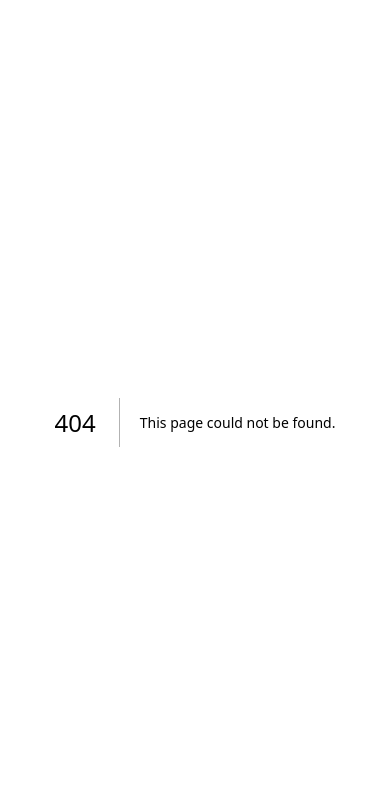
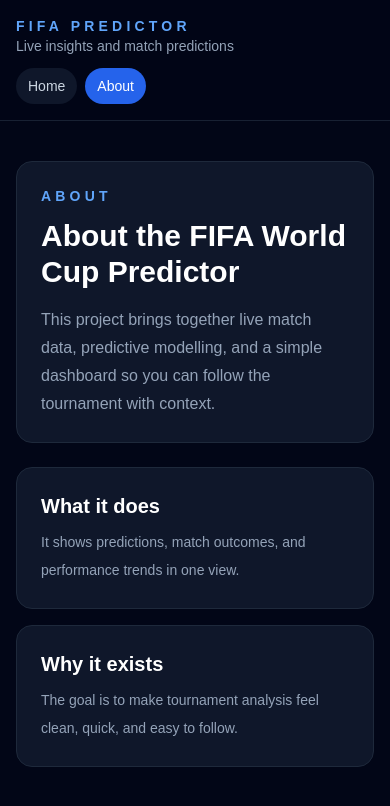
Before and after one commit to kriskilsby/fifa-world-cup-predictor, a Next.js app in the folder frontend/: page /about in a window 390 px wide. Before the commit this address had no page. Shown: the top 806 px of the page. Built offline with nearby package versions, Linux system fonts and the light colour scheme.

Commit message:
Frontend responsive improvements

```diff
--- /dev/null
+++ b/frontend/app/about/page.tsx
@@ -0,0 +1,39 @@
+import Header from "../components/Header";
+
+export default function AboutPage() {
+  return (
+    <main className="min-h-screen bg-slate-950 text-white">
+      <Header />
+
+      <div className="mx-auto flex max-w-4xl flex-col gap-6 px-4 py-10 sm:px-6 lg:px-8">
+        <div className="rounded-2xl border border-slate-800 bg-slate-900 p-6 sm:p-8">
+          <p className="mb-3 text-sm font-semibold uppercase tracking-[0.3em] text-blue-400">
+            About
+          </p>
+          <h1 className="text-3xl font-bold sm:text-4xl">
+            About the FIFA World Cup Predictor
+          </h1>
+          <p className="mt-4 text-base leading-7 text-slate-400">
+            This project brings together live match data, predictive modelling, and a simple dashboard so you can follow the tournament with context.
+          </p>
+        </div>
+
+        <div className="grid gap-4 md:grid-cols-2">
+          <div className="rounded-2xl border border-slate-800 bg-slate-900 p-6">
+            <h2 className="text-xl font-semibold">What it does</h2>
+            <p className="mt-2 text-sm leading-7 text-slate-400">
+              It shows predictions, match outcomes, and performance trends in one view.
+            </p>
+          </div>
+
+          <div className="rounded-2xl border border-slate-800 bg-slate-900 p-6">
+            <h2 className="text-xl font-semibold">Why it exists</h2>
+            <p className="mt-2 text-sm leading-7 text-slate-400">
+              The goal is to make tournament analysis feel clean, quick, and easy to follow.
+            </p>
+          </div>
+        </div>
+      </div>
+    </main>
+  );
+}
--- a/frontend/app/components/Filters.tsx
+++ b/frontend/app/components/Filters.tsx
@@ -18,43 +18,35 @@
   groups,
 }: FiltersProps) {
   return (
-    <div className="mb-8 rounded-xl bg-slate-900 border border-slate-800 p-6">
+    <div className="rounded-2xl border border-slate-800 bg-slate-900/70 p-4 shadow-sm sm:p-6">
+      <div className="mb-4 flex flex-col gap-2 sm:flex-row sm:items-center sm:justify-between">
+        <div>
+          <h2 className="text-lg font-bold">Filters</h2>
+          <p className="text-sm text-slate-400">
+            Narrow down the fixture list by team or group.
+          </p>
+        </div>
+      </div>
 
-      <h2 className="font-bold text-lg mb-4">
-        Filters
-      </h2>
-
-      <div className="grid md:grid-cols-2 gap-4">
+      <div className="grid gap-4 lg:grid-cols-2">
         <input
           type="text"
           placeholder="Search teams..."
           value={search}
-          onChange={(e) =>
-            setSearch(e.target.value)
-          }
-          className="p-3 rounded-lg bg-slate-800 border border-slate-700"
+          onChange={(e) => setSearch(e.target.value)}
+          className="rounded-lg border border-slate-700 bg-slate-800 p-3 text-sm text-white placeholder:text-slate-500 focus:border-blue-500 focus:outline-none"
         />
 
         <select
           value={selectedGroup}
-          onChange={(e) =>
-            setSelectedGroup(e.target.value)
-          }
-          className="p-3 rounded-lg bg-slate-800 border border-slate-700"
+          onChange={(e) => setSelectedGroup(e.target.value)}
+          className="rounded-lg border border-slate-700 bg-slate-800 p-3 text-sm text-white focus:border-blue-500 focus:outline-none"
         >
-          <option value="ALL">
-            All Groups
-          </option>
+          <option value="ALL">All Groups</option>
 
           {groups.map((group) => (
-            <option
-              key={group}
-              value={group}
-            >
-              {group.replace(
-                "GROUP_",
-                "Group "
-              )}
+            <option key={group} value={group}>
+              {group.replace("GROUP_", "Group ")}
             </option>
           ))}
         </select>
--- /dev/null
+++ b/frontend/app/components/Header.tsx
@@ -0,0 +1,73 @@
+"use client";
+
+import Link from "next/link";
+import { usePathname } from "next/navigation";
+
+const navItems = [
+  { href: "/", label: "Home" },
+  { href: "/about", label: "About" },
+];
+
+type HeaderProps = {
+  showSearch?: boolean;
+  search?: string;
+  setSearch?: (value: string) => void;
+};
+
+export default function Header({
+  showSearch = false,
+  search = "",
+  setSearch,
+}: HeaderProps) {
+  const pathname = usePathname();
+
+  return (
+    <header className="sticky top-0 z-20 border-b border-slate-800/80 bg-slate-950/90 backdrop-blur">
+      <div className="mx-auto flex max-w-6xl flex-col gap-3 px-4 py-4 sm:px-6 lg:flex-row lg:items-center lg:justify-between lg:px-8">
+        <div>
+          <p className="text-sm font-semibold uppercase tracking-[0.3em] text-blue-400">
+            FIFA Predictor
+          </p>
+          <p className="text-sm text-slate-400">
+            Live insights and match predictions
+          </p>
+        </div>
+
+        <div className="flex flex-col gap-3 lg:flex-row lg:items-center lg:gap-3">
+          <nav className="flex flex-wrap gap-2">
+            {navItems.map((item) => {
+              const isActive = pathname === item.href;
+
+              return (
+                <Link
+                  key={item.href}
+                  href={item.href}
+                  className={`rounded-full px-3 py-2 text-sm font-medium transition ${
+                    isActive
+                      ? "bg-blue-600 text-white"
+                      : "bg-slate-900 text-slate-300 hover:bg-slate-800 hover:text-white"
+                  }`}
+                >
+                  {item.label}
+                </Link>
+              );
+            })}
+          </nav>
+
+          {showSearch && (
+            <label className="w-full lg:w-72">
+              <span className="sr-only">Search teams</span>
+              <input
+                type="text"
+                value={search}
+                onChange={(e) => setSearch?.(e.target.value)}
+                placeholder="Search teams..."
+                className="w-full rounded-full border border-slate-700 bg-slate-900 px-3 py-2 text-sm text-white placeholder:text-slate-500 focus:border-blue-500 focus:outline-none"
+              />
+            </label>
+          )}
+        </div>
+      </div>
+    </header>
+  );
+}
--- a/frontend/app/components/TeamAccuracy.tsx
+++ b/frontend/app/components/TeamAccuracy.tsx
@@ -14,20 +14,21 @@
   teamStats,
 }: TeamAccuracyProps) {
   return (
-    <div className="mb-8 rounded-xl bg-slate-900 border border-slate-800 p-6">
-      <h2 className="text-xl font-bold mb-4">
-        Team Prediction Accuracy
-      </h2>
+    <div className="rounded-2xl border border-slate-800 bg-slate-900/70 p-4 shadow-sm sm:p-6">
+      <div className="mb-4 flex flex-col gap-1 sm:flex-row sm:items-center sm:justify-between">
+        <h2 className="text-xl font-bold">Team Prediction Accuracy</h2>
+        <p className="text-sm text-slate-400">
+          Accuracy based on completed matches.
+        </p>
+      </div>
 
-      <div className="max-h-[220px] overflow-y-auto grid grid-cols-2 sm:grid-cols-3 md:grid-cols-4 lg:grid-cols-5 gap-4 text-center">
+      <div className="grid max-h-[260px] grid-cols-2 gap-3 overflow-y-auto text-center sm:grid-cols-3 md:grid-cols-4 lg:grid-cols-5">
         {teamStats.map((team) => (
           <div
             key={team.team}
-            className="rounded-lg bg-slate-800 border border-slate-700 p-3"
+            className="rounded-lg border border-slate-700 bg-slate-800 p-3"
           >
-            <div className="font-medium">
-                {team.team}
-            </div>
+            <div className="truncate font-medium">{team.team}</div>
 
             <div
               className={`text-xl font-bold ${
@@ -41,7 +42,7 @@
               {team.accuracy.toFixed(0)}%
             </div>
 
-            <div className="text-xs text-gray-500">
+            <div className="text-xs text-slate-500">
               {team.correct}/{team.total} correct
             </div>
           </div>
--- a/frontend/app/page.tsx
+++ b/frontend/app/page.tsx
@@ -5,6 +5,7 @@
 
 import DashboardStats from "./components/DashboardStats";
 import Filters from "./components/Filters";
+import Header from "./components/Header";
 import MatchCard from "./components/MatchCard";
 import { Match } from "./types/match";
 import { Prediction } from "./types/prediction";
@@ -18,6 +19,7 @@
   const [search, setSearch] = useState("");
   const [selectedGroup, setSelectedGroup] = useState("ALL");
   const [predictions, setPredictions] = useState<Prediction[]>([]);
+  const [showQuickNav, setShowQuickNav] = useState(false);
 
   const API_URL = process.env.NEXT_PUBLIC_API_URL;
 
@@ -67,6 +69,17 @@
 
     return () => window.clearTimeout(timer);
   }, [fetchMatches, fetchPredictions]);
+
+  useEffect(() => {
+    const handleScroll = () => {
+      setShowQuickNav(window.scrollY > 240);
+    };
+
+    handleScroll();
+    window.addEventListener("scroll", handleScroll, { passive: true });
+
+    return () => window.removeEventListener("scroll", handleScroll);
+  }, []);
 
   function getPredictionResult(
     predictionHome: number,
@@ -263,20 +276,34 @@
     }))
     .sort((a, b) => b.accuracy - a.accuracy);
 
+  const scrollToTop = () => {
+    window.scrollTo({ top: 0, behavior: "smooth" });
+  };
+
+  const scrollToBottom = () => {
+    window.scrollTo({
+      top: document.documentElement.scrollHeight,
+      behavior: "smooth",
+    });
+  };
+
   // Frontend rendering
   return (
-    <main className="min-h-screen bg-slate-950 text-white p-6">
-      <div className="max-w-6xl mx-auto">
-      <div className="mb-8">
-        <h1 className="text-4xl font-bold">
+    <main className="min-h-screen bg-slate-950 text-white">
+      <Header showSearch search={search} setSearch={setSearch} />
+
+      <div className="mx-auto flex max-w-6xl flex-col gap-6 px-4 py-6 sm:px-6 sm:py-8 lg:px-8">
+        <section className="rounded-2xl border border-slate-800 bg-slate-900/70 p-6 shadow-sm sm:p-8">
+          <p className="text-sm font-semibold uppercase tracking-[0.3em] text-blue-400">
+            Tournament dashboard
+          </p>
+          <h1 className="mt-2 text-3xl font-bold sm:text-4xl">
             FIFA World Cup Predictor
           </h1>
-
-        <p className="text-slate-400 mt-2">
+          <p className="mt-3 max-w-2xl text-sm leading-7 text-slate-400 sm:text-base">
             AI-powered match predictions, tournament statistics and live results.
           </p>
-      </div>
-
+        </section>
 
         <DashboardStats
           exactScores={exactScores}
@@ -286,7 +313,6 @@
         />
 
         <TeamAccuracy teamStats={teamStats} />
-
 
         <Filters
           search={search}
@@ -302,33 +328,37 @@
           </div>
         )}
 
-        {/* Retry button */}
         {error && (
-          <div className="bg-red-900/40 border border-red-700 text-white p-4 rounded-lg mb-4">
-            <p className="mb-3">
-              {error}
-            </p>
+          <div className="mb-4 rounded-xl border border-red-700 bg-red-900/40 p-4 text-white">
+            <p className="mb-3">{error}</p>
 
             <button
               onClick={fetchMatches}
-              className="px-3 py-2 rounded bg-red-700 hover:bg-red-600"
+              className="rounded bg-red-700 px-3 py-2 transition hover:bg-red-600"
             >
               Retry
             </button>
           </div>
         )}
 
-        <div className="flex items-center justify-between mb-4">
-          <h2 className="text-2xl font-bold">
-            Matches
-          </h2>
+        <section
+          id="matches-section"
+          className="rounded-2xl border border-slate-800 bg-slate-900/70 p-4 sm:p-6"
+        >
+          <div className="mb-4 flex flex-col gap-2 sm:flex-row sm:items-center sm:justify-between">
+            <div>
+              <h2 className="text-xl font-bold">Matches</h2>
+              <p className="text-sm text-slate-400">
+                Browse live and completed fixtures with predictions.
+              </p>
+            </div>
 
-          <span className="text-slate-400">
+            <span className="text-sm text-slate-400">
               {filteredMatches.length} matches
             </span>
           </div>
 
-        <div className="grid grid-cols-1 md:grid-cols-2 lg:grid-cols-3 gap-4">
+          <div className="grid grid-cols-1 gap-4 md:grid-cols-2 xl:grid-cols-3">
             {filteredMatches.map((match) => (
               <MatchCard
                 key={match.id}
@@ -339,10 +369,32 @@
           </div>
 
           {!loading && matches.length === 0 && (
-          <p className="text-gray-400 mt-6">
-            No matches found.
-          </p>
+            <div className="mt-6 rounded-xl border border-dashed border-slate-700 bg-slate-950/60 p-6 text-center text-slate-400">
+              No matches found for the current selection.
+            </div>
           )}
+        </section>
+      </div>
+
+      <div className="fixed bottom-4 right-4 z-30 flex flex-col gap-2 sm:hidden">
+        <button
+          type="button"
+          onClick={scrollToTop}
+          className={`rounded-full border border-slate-700 bg-slate-900/95 px-3 py-2 text-sm font-medium text-slate-100 shadow-lg transition ${
+            showQuickNav ? "opacity-100" : "pointer-events-none opacity-0"
+          }`}
+        >
+          ↑ Top
+        </button>
+        <button
+          type="button"
+          onClick={scrollToBottom}
+          className={`rounded-full border border-slate-700 bg-slate-900/95 px-3 py-2 text-sm font-medium text-slate-100 shadow-lg transition ${
+            showQuickNav ? "opacity-100" : "pointer-events-none opacity-0"
+          }`}
+        >
+          ↓ Bottom
+        </button>
       </div>
     </main>
   );
```
Lines whose indentation alone changed are shown as unchanged.
